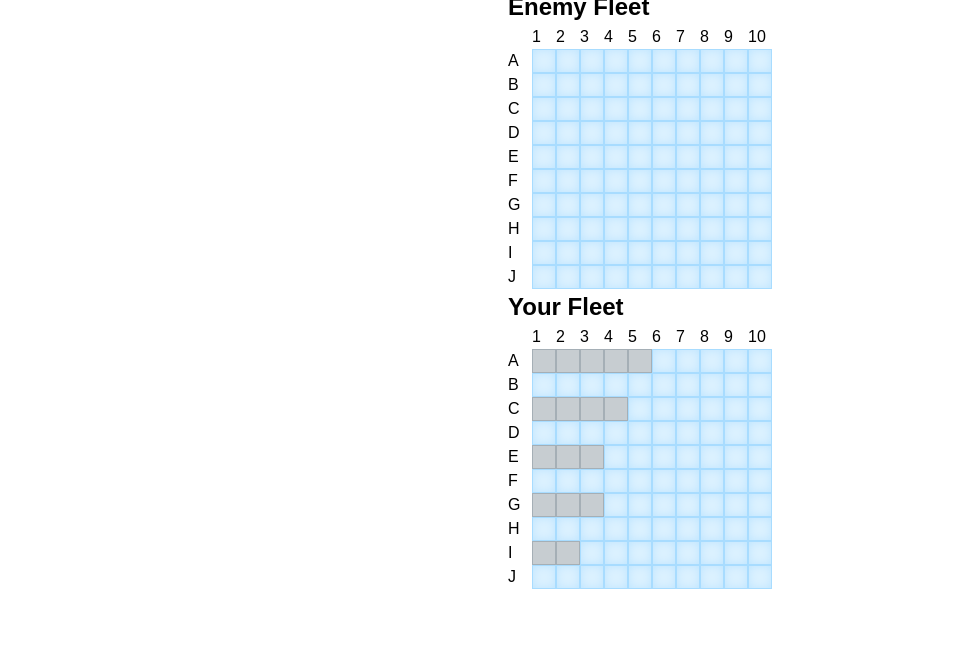
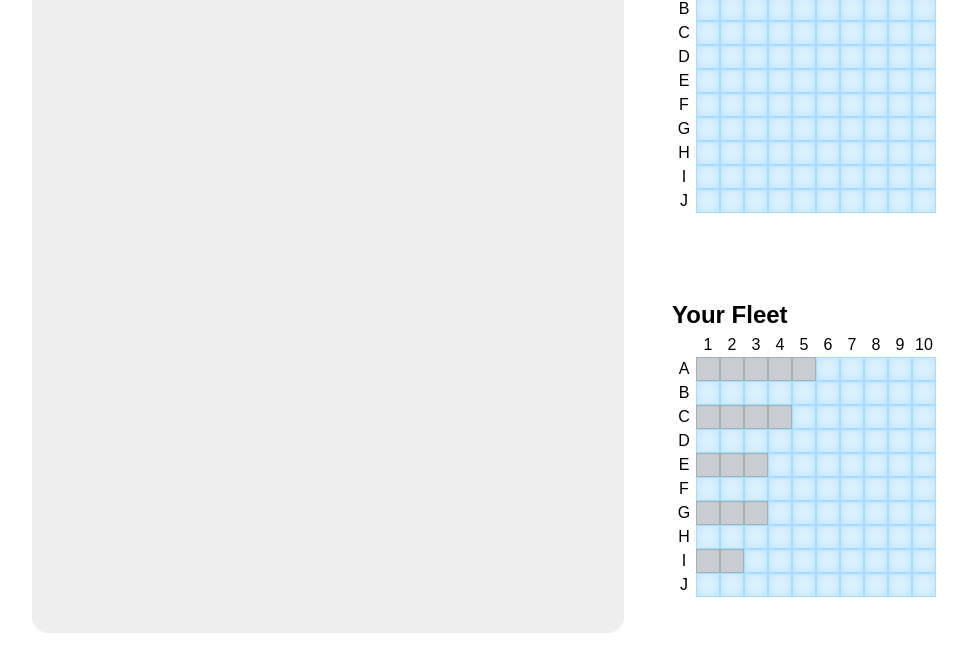
Before and after one commit to latechlogan/odin-battleship, a website built with webpack: page src/template.html in a window 1280 px wide. Shown: the part 135-800 px from the top of the page, without its empty margins (0-967 px from the left). Built offline with nearby package versions, Linux system fonts and the light colour scheme; a web font is replaced by a local one.

Commit message:
refactor: change DOM layout to grid

```diff
--- a/src/styles.css
+++ b/src/styles.css
@@ -69,26 +69,57 @@ h6 {
 
 /* Custom Styling */
 
+:root {
+  --cell-size: 3vh;
+}
+
 body {
+  font-family: "Special Gothic Condensed One", sans-serif;
   width: 100vw;
   height: 100vh;
-  display: flex;
-  flex-direction: column;
-  justify-content: center;
-  align-items: center;
-  font-family: "Special Gothic Condensed One", sans-serif;
+  padding: 1rem;
+  margin: 0;
+  display: grid;
+  grid-template-columns: repeat(2, 1fr);
+  grid-template-rows: repeat(2, 1fr);
+  grid-template-areas:
+    "controls gameboard-one"
+    "controls gameboard-two";
+}
+
+.game-controls {
+  grid-area: controls;
+  background-color: #eee;
+  border-radius: 1rem;
+  padding: 1rem;
+  margin: 1rem;
+}
+
+.computer-section {
+  grid-area: gameboard-one;
+  padding: 1rem;
+  margin: 1rem;
+}
+
+.player-section {
+  grid-area: gameboard-two;
+  padding: 1rem;
+  margin: 1rem;
 }
 
 .gameboard {
   display: grid;
-  grid-template-columns: repeat(11, 1.5rem);
-  grid-template-rows: repeat(11, 1.5rem);
+  grid-template-columns: repeat(11, var(--cell-size));
+  grid-template-rows: repeat(11, var(--cell-size));
 }
 
 .cell {
   position: relative;
-  width: 1.5rem;
-  height: 1.5rem;
+  width: var(--cell-size);
+  height: var(--cell-size);
+  display: flex;
+  justify-content: center;
+  align-items: center;
 }
 
 .cell--empty {
@@ -111,11 +142,11 @@ body {
 .cell--miss::before {
   position: absolute;
   content: "";
-  top: 0.5rem;
-  left: 0.5rem;
-  width: 0.5rem;
-  height: 0.5rem;
-  border-radius: 0.5rem;
+  top: calc(var(--cell-size) / 3);
+  left: calc(var(--cell-size) / 3);
+  width: calc(var(--cell-size) / 3);
+  height: calc(var(--cell-size) / 3);
+  border-radius: 50%;
   background-color: hsl(204, 100%, 37%);
 }
 
@@ -137,8 +168,7 @@ body {
   width: inherit;
   height: inherit;
   content: "🔥";
-  font-size: 1.2rem;
-  color: #fff;
+  font-size: calc(var(--cell-size) / 1.5);
   display: flex;
   justify-content: center;
   align-items: center;
@@ -146,7 +176,6 @@ body {
 
 .cell--sunk {
   background-color: hsl(39, 88%, 74%);
-  /* border: 0.032rem solid hsl(32, 88%, 46%); */
   box-shadow: inset 0 0 0.25rem hsl(0, 100%, 74%);
 }
 
@@ -157,8 +186,7 @@ body {
   width: inherit;
   height: inherit;
   content: "🔥";
-  font-size: 1.2rem;
-  color: #fff;
+  font-size: calc(var(--cell-size) / 1.5);
   display: flex;
   justify-content: center;
   align-items: center;
--- a/src/template.html
+++ b/src/template.html
@@ -12,8 +12,11 @@
     />
   </head>
   <body>
-    <h1>Odin Battleship</h1>
-    <div class="game-container">
+    <div class="game-controls">
+      <h1>⚓️ Odin Battleship</h1>
+      <button>New Game</button>
+      <button>Reset</button>
+    </div>
     <div class="computer-section">
       <h2>Enemy Fleet</h2>
       <div id="computer-board-container"></div>
@@ -22,6 +25,5 @@
       <h2>Your Fleet</h2>
       <div id="player-board-container"></div>
     </div>
-    </div>
   </body>
 </html>
```
Lines whose indentation alone changed are shown as unchanged.
